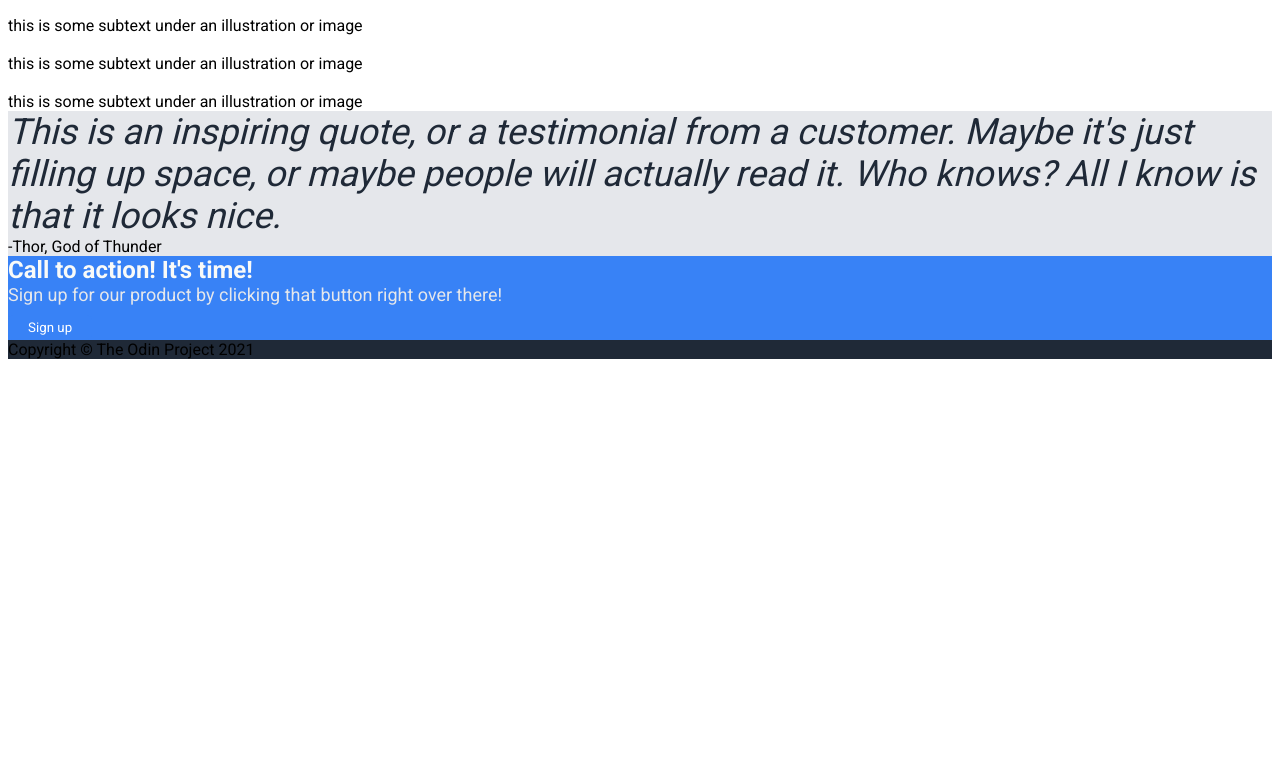
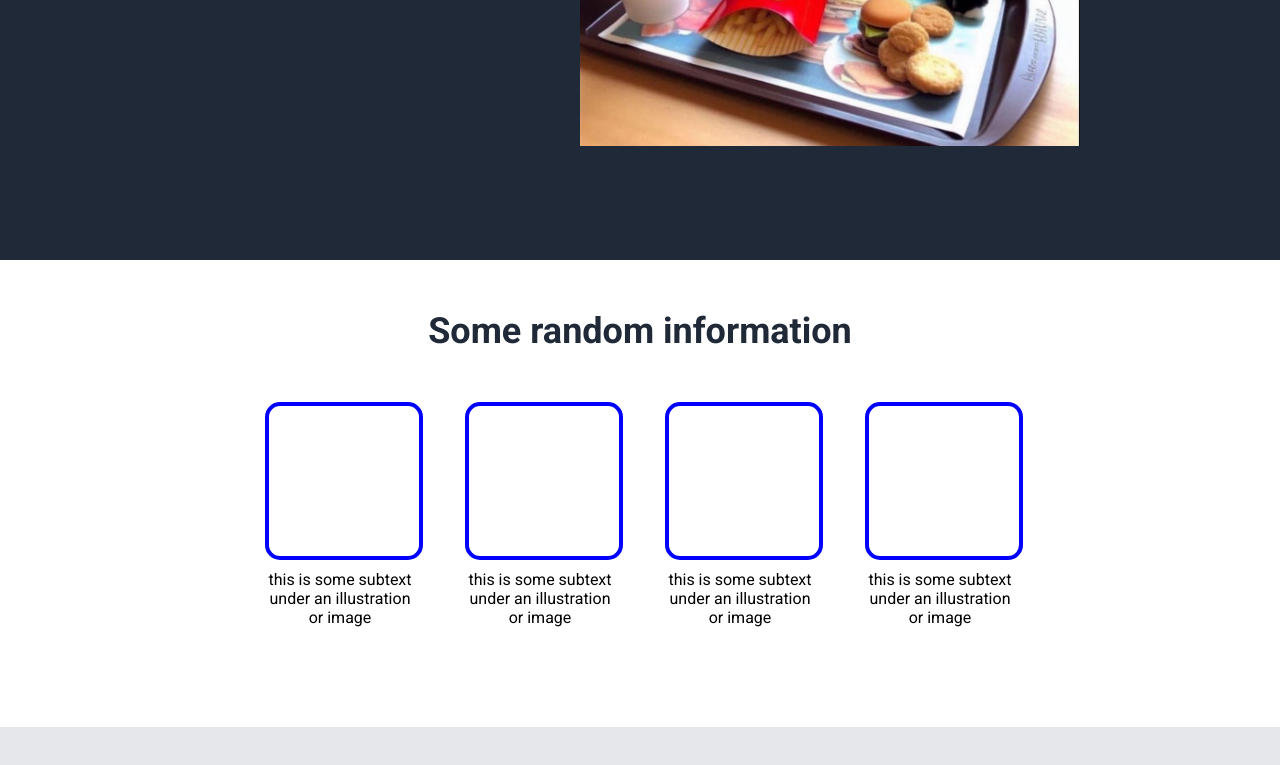
Before and after one commit to JosalbertoTizon/webpage-project, a plain HTML site: page index.html in a window 1280 px wide. Shown: the part 473-1238 px from the top of the page. Before the commit the page ends 840 px from the top, so only its background shows below. Drawn offline with Linux system fonts and the light colour scheme.

Commit message:
Added styles to styles.css

```diff
--- a/index.html
+++ b/index.html
@@ -21,26 +21,29 @@
             <div class="hero-secondary-text">This website has some subtext that goes here under the main title. It's a smaller font and the color is lower contrast</div>
             <button>Sign up</button>
           </div>
-          <div class="placeholder">this is a placeholder for an image</div>
+          <div><img class="hero-image" src="images/cat_angry.jpeg" alt="angry-cat-image"></div>
         </div>
       </div>
       <div class="info">
         <div class="info-header">Some random information</div>
+        <div class="images">
           <div class="image-text-container">
-          <div><img src="" alt=""></div>
-          <div>this is some subtext under an illustration or image</div>
+            <div class="image-container"><img src="" alt=""></div>
+            <div class="text-below-image">this is some subtext under an illustration or image</div>
           </div>
           <div class="image-text-container">
-          <div><img src="" alt=""></div>
-          <div>this is some subtext under an illustration or image</div>
+            <div class="image-container"><img src="" alt=""></div>
+            <div class="text-below-image">this is some subtext under an illustration or image</div>
           </div>
           <div class="image-text-container">
-          <div><img src="" alt=""></div>
-          <div>this is some subtext under an illustration or image</div>
+            <div class="image-container"><img src="" alt=""></div>
+            <div class="text-below-image">this is some subtext under an illustration or image</div>
           </div>
           <div class="image-text-container">
-          <div><img src="" alt=""></div>
-          <div>this is some subtext under an illustration or image</div>
+            <div class="image-container"><img src="" alt=""></div>
+            <div class="text-below-image">this is some subtext under an illustration or image</div>
+          </div>
+        </div>
       </div>
       <div class="quote-container">
         <div class="quote">This is an inspiring quote, or a testimonial from a customer. Maybe it's just filling up space, or maybe people will actually read it. Who knows? All I know is that it looks nice.</div>
--- a/styles.css
+++ b/styles.css
@@ -1,5 +1,6 @@
-* {
+body {
   font-family: "Roboto", sans-serif;
+  margin: 0;
 }
 
 .header,
@@ -8,7 +9,7 @@
 }
 
 .header {
-  padding: 10px 120px;
+  padding: 10px 200px;
 }
 
 .header-logo,
@@ -37,26 +38,62 @@
 button {
   background-color: #3882F6;
   color: white;
-  padding: 5px 20px;
+  padding: 8px 32px;
   border-radius: 5px;
   border: none;
+  font-size: 16px;
+  font-weight: bold;
+}
+
+.info {
+  text-align: center;
+  padding: 50px;
+}
+
+.images {
+  display: flex;
+  justify-content: center;
+  gap: 50px;
+  margin-bottom: 50px;
+}
+
+.image-text-container {
+  width: 150px;
+}
+
+.image-container {
+  width: 150px;
+  height: 150px;
+  border: 4px solid blue;
+  border-radius: 15px;
+  margin-bottom: 10px;
 }
 
 .info-header {
   font-size: 36px;
   font-weight: 800;
   color: #1F2937;
+  margin-bottom: 50px;
 }
 
 .quote-container {
+  font-size: 22px;
   background-color: #E5E7EB;
+  padding: 150px 300px;
+  display: flex;
+  flex-direction: column;
 }
 
 .quote {
   font-size: 36px;
-  font-weight: 300;
+  font-weight: 400;
   font-style: italic;
   color: #1F2937;
+}
+
+.quote-author {
+  font-weight: 700;
+  align-self: flex-end;
 }
 
 .sign-up-alternative {
@@ -77,9 +114,11 @@ button {
 
 .sign-up-texts {
   display: flex;
+  gap: 30px;
   margin-bottom: 100px;
 }
 
-.placeholder {
-  background-color: gray;
+.hero-image {
+  width: 500px;
+  height: auto;
 }
```
Also changed, not shown: images/cat_angry.jpeg (added). Lines whose indentation alone changed are shown as unchanged.
